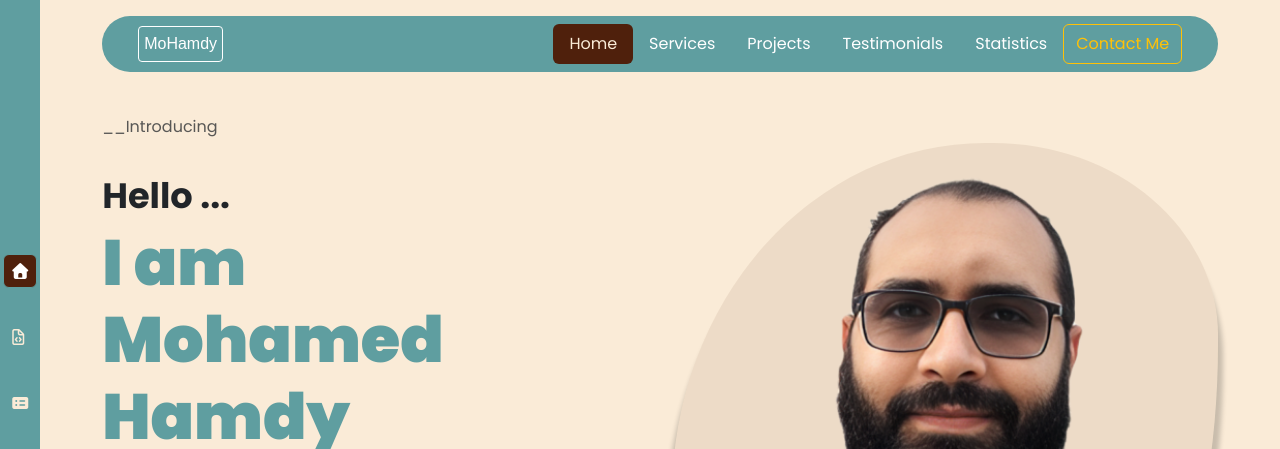
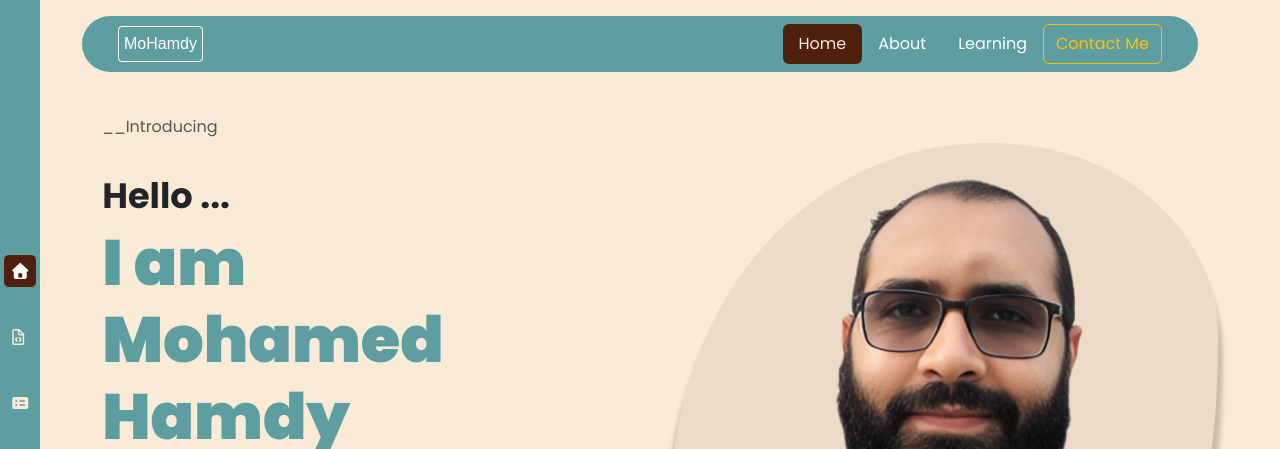
Before and after one commit to MohamedHamdy1984/mohamdy, a plain HTML site: page index.html in a window 1280 px wide. Shown: the top 449 px of the page. Drawn offline with nearby package versions, Linux system fonts and the light colour scheme.

Commit message:
Update index.html

```diff
--- a/index.html
+++ b/index.html
@@ -3,7 +3,6 @@
     <meta charset="UTF-8">
     <meta name="viewport" content="width=device-width, initial-scale=1.0">
     <title>MoHamdy</title>
-    <link rel="shortcut icon" href="assets/img/MH2.png">
     <link rel="stylesheet" href="assets/css/bootstrap.min.css">
     <link rel="stylesheet" href="assets/css/all.min.css" /> <!-- Font Awesome -->
 
@@ -14,7 +13,36 @@
     <link rel="stylesheet" href="assets/css/style.css">
 </head>
 <body>
+    <header class="py-3 position-absolute w-100">
+    <div class="container mb-3">
+      <nav class="navbar nav-pills nav-justified navbar-expand-lg text-bg-dark rounded-5 px-4" data-bs-theme="dark">
+        <div class="container">
+          <a class="navbar-brand" href="#">MoHamdy</a>
+          <div class="collapse-wrapper d-flex">
+            <button class="navbar-toggler" type="button" data-bs-toggle="collapse" data-bs-target="#navbarSupportedContent" aria-controls="navbarSupportedContent" aria-expanded="false" aria-label="Toggle navigation">
+                <span class="navbar-toggler-icon"></span>
+            </button>
+            <div class="collapse navbar-collapse" id="navbarSupportedContent">
+              <ul class="navbar-nav m-auto mb-2 mb-lg-0 ">
+                <li class="nav-item  mx-0">
+                    <a class="nav-link active px-3" aria-current="page" href="#home">Home</a>
+                </li>
 
+                <li class="nav-item  mx-0">
+                    <a class="nav-link px-3" href="#">About</a>
+                </li>
+                <li class="nav-item  mx-0">
+                    <a class="nav-link px-3" href="#">Learning</a>
+                </li>
+
+              </ul>
+            </div> <!-- End collapse -->
+            <button class="btn btn-outline-warning" type="button">Contact Me</button>
+          </div><!-- End collapse-wrapper -->
+        </div><!-- End container -->
+      </nav>
+    </div>
+  </header>
 <aside id="sidebar">
   <ul class="nav nav-pills flex-column justify-content-center vh-100">
     <li class="nav-item">
@@ -68,41 +96,6 @@
 
 
 <main class="flex-fill" onscroll="">
-  <header class="py-3 position-absolute w-100">
-    <div class="container mb-3">
-      <nav class="navbar nav-pills nav-justified navbar-expand-lg text-bg-dark rounded-5 px-4" data-bs-theme="dark">
-        <div class="container">
-          <a class="navbar-brand" href="#">MoHamdy</a>
-          <div class="collapse-wrapper d-flex">
-            <button class="navbar-toggler" type="button" data-bs-toggle="collapse" data-bs-target="#navbarSupportedContent" aria-controls="navbarSupportedContent" aria-expanded="false" aria-label="Toggle navigation">
-                <span class="navbar-toggler-icon"></span>
-            </button>
-            <div class="collapse navbar-collapse" id="navbarSupportedContent">
-              <ul class="navbar-nav m-auto mb-2 mb-lg-0 ">
-                <li class="nav-item  mx-0">
-                    <a class="nav-link active px-3" aria-current="page" href="#home">Home</a>
-                </li>
-
-                <li class="nav-item  mx-0">
-                    <a class="nav-link px-3" href="#services">Services</a>
-                </li>
-                <li class="nav-item  mx-0">
-                    <a class="nav-link px-3" href="#projects">Projects</a>
-                </li>
-                <li class="nav-item  mx-0">
-                    <a class="nav-link px-3" href="#testimonials">Testimonials</a>
-                </li>
-                <li class="nav-item  mx-0">
-                    <a class="nav-link px-3" href="#statistics ">Statistics </a>
-                </li>
-              </ul>
-            </div> <!-- End collapse -->
-            <button class="btn btn-outline-warning" type="button">Contact Me</button>
-          </div><!-- End collapse-wrapper -->
-        </div><!-- End container -->
-      </nav>
-    </div>
-  </header>
 
   <section id="home" class="d-flex align-items-center">
 
```
